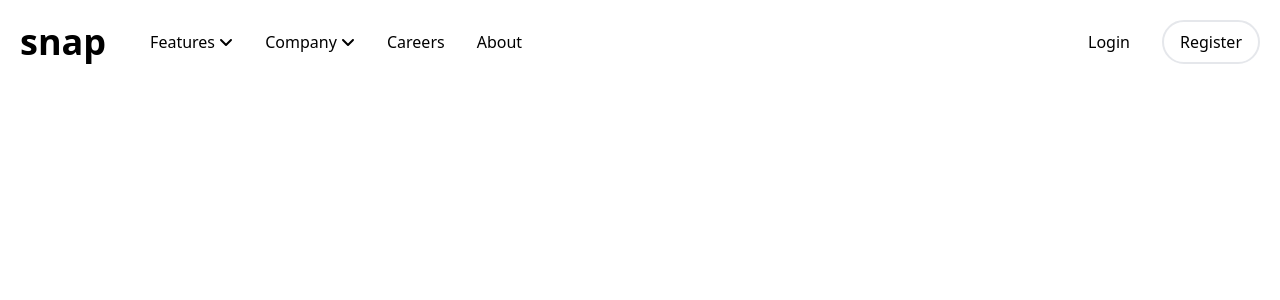
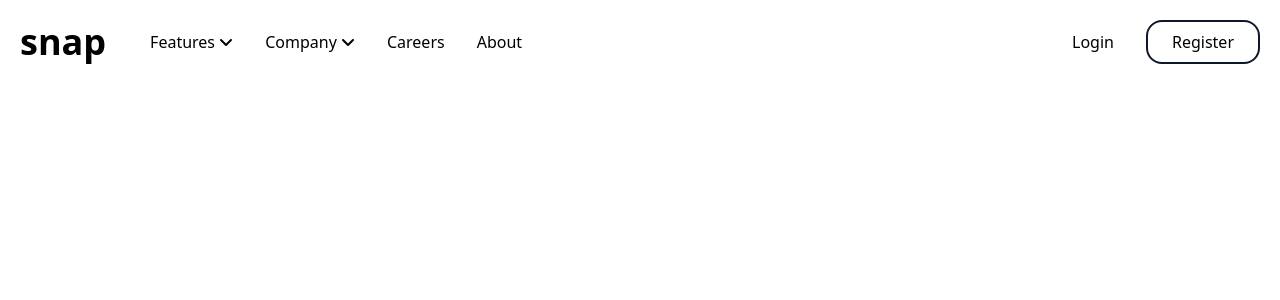
Before and after one commit to ColeJJ/intro_dropdown, a Next.js app: page / in a window 1280 px wide. Shown: the top 300 px of the page. Built offline with nearby package versions, Linux system fonts and the light colour scheme.

Commit message:
styled register border

```diff
--- a/components/header.tsx
+++ b/components/header.tsx
@@ -26,7 +26,7 @@ const Header = () => {
             {/* login / register */}
             <div className="flex items-center space-x-8">
                 <h3 className="">Login</h3>
-                <h3 className="rounded-3xl border-2 px-4 py-2">Register</h3>
+                <h3 className="rounded-2xl border-2 border-slate-900 px-6 py-2">Register</h3>
             </div>
         </header>
     )
```
